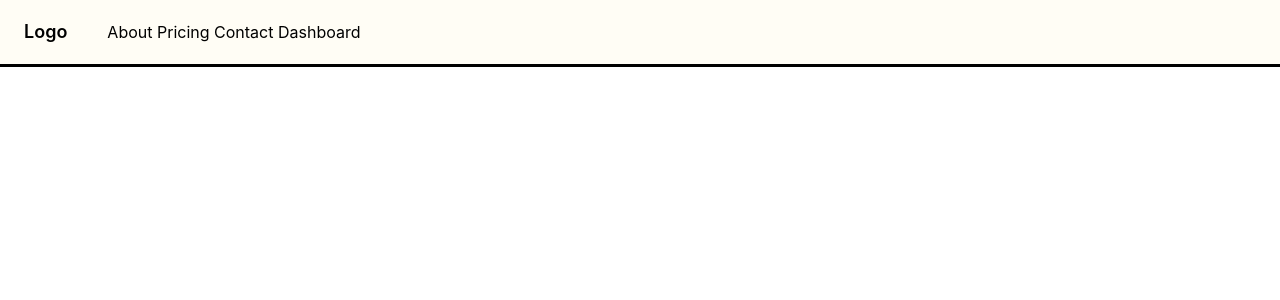
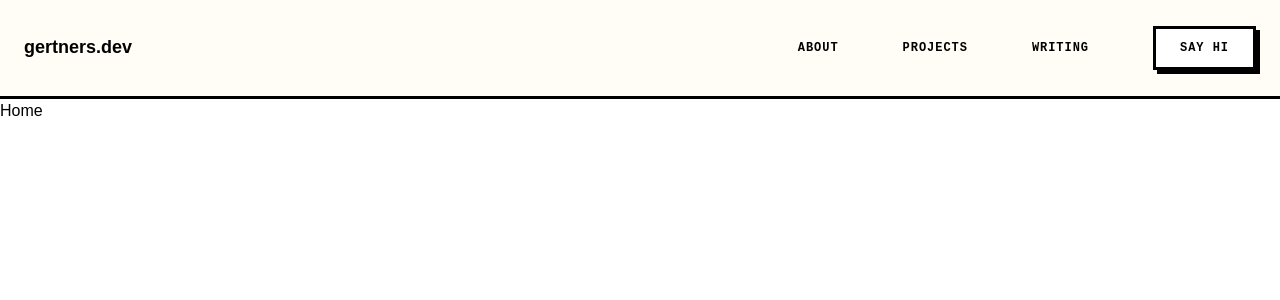
Before and after one commit to ArvidsGertners/gertners.dev, a React (Vite) app: page / in a window 1280 px wide. Shown: the top 300 px of the page. Built offline with nearby package versions, Linux system fonts and the light colour scheme.

Commit message:
add buttons to navbar, update navbar

```diff
--- a/package.json
+++ b/package.json
@@ -10,7 +10,11 @@
     "preview": "vite preview"
   },
   "dependencies": {
+    "@fontsource-variable/inter": "^5.3.0",
+    "@fontsource-variable/jetbrains-mono": "^5.3.0",
+    "@fontsource-variable/space-grotesk": "^5.3.0",
     "@tailwindcss/vite": "^4.3.3",
+    "prettier-plugin-tailwindcss": "^0.8.1",
     "react": "^19.2.8",
     "react-dom": "^19.2.8",
     "react-router-dom": "^7.18.4",
@@ -28,6 +32,7 @@
     "eslint-plugin-react-hooks": "^7.1.1",
     "eslint-plugin-react-refresh": "^0.5.6",
     "globals": "^17.12.0",
+    "prettier": "^3.9.9",
     "vite": "^8.3.0"
   }
 }
--- a/src/App.css
+++ /dev/null
@@ -1,40 +0,0 @@
-@import "tailwindcss";
-
-@theme {
-  --color-*: initial;   /* only your colors exist */
-  --shadow-*: initial;  /* only your shadows exist */
-
-  /* Colors → bg-ink, text-paper, border-accent... */
-  --color-ink: #000000;
-  --color-paper: #fffdf5;
-  --color-accent: #ff6b35;
-  --color-highlight: #ffd23f;
-
-  /* Fonts → font-display, font-body */
-  --font-display: "Space Grotesk", sans-serif;
-  --font-body: "Inter", sans-serif;
-
-  /* Type scale → text-sm, text-h1... (size + line-height pair) */
-  --text-sm: 0.875rem;
-  --text-sm--line-height: 1.4;
-  --text-body: 1rem;
-  --text-h2: 2rem;
-  --text-h1: 3.5rem;
-  --text-h1--line-height: 1.05;
-
-  /* Spacing base: p-1 = 4px, p-4 = 16px... match your Figma grid */
-  --spacing: 4px;
-
-  /* Radius, including sharp corners if your design uses them */
-  --radius-none: 0;
-  --radius-sm: 4px;
-
-  /* Neubrutalist hard shadows → shadow-brutal */
-  --shadow-brutal: 4px 4px 0 0 var(--color-ink);
-  --shadow-brutal-lg: 8px 8px 0 0 var(--color-ink);
-
-  /* Breakpoints → sm:, md:, lg: */
-  --breakpoint-sm: 40rem;
-  --breakpoint-md: 48rem;
-  --breakpoint-lg: 64rem;
-}
--- a/src/App.jsx
+++ b/src/App.jsx
@@ -1,22 +1,20 @@
 import { NavBar } from "./components/NavBar.jsx";
-import "./App.css"
 
 import { BrowserRouter as Router, Routes, Route } from "react-router-dom";
 
 export const App = () => {
-
   return (
     <Router>
       <div>
         <NavBar />
-          <Routes>
-            <Route path="/" />
-            <Route path="/about" />
-            <Route path="/projects" />
-            <Route path="/writing" />
-            <Route path="/contact" />
-          </Routes>
+        <Routes>
+          <Route path="/" element={<h1>Home</h1>} />
+          <Route path="/about" element={<h1>About</h1>} />
+          <Route path="/projects" element={<h1>Projects</h1>} />
+          <Route path="/writing" element={<h1>Writing</h1>} />
+          <Route path="/contact" element={<h1>Contact</h1>} />
+        </Routes>
       </div>
     </Router>
-  )
+  );
 };
--- /dev/null
+++ b/src/components/ButtonNav.jsx
@@ -0,0 +1,28 @@
+import { NavLink } from "react-router-dom";
+
+export const ButtonNav = ({ to, children, ...props }) => {
+  // Box is always there (transparent) so hover never changes the layout.
+  // -mx cancels px-6 + border-3 so the text lines up like a plain link.
+  const base =
+    "inline-block font-mono text-label uppercase text-ink border-3 px-6 py-3 -mx-[27px]";
+
+  const interactive =
+    "border-transparent hover:border-ink hover:bg-accent hover:-translate-0.5 hover:shadow-brutal-lg";
+
+  const motion =
+    "transition-[translate,box-shadow,background-color] duration-75 ease-in-out motion-reduce:transition-none";
+
+  return (
+    <NavLink
+      to={to}
+      className={({ isActive }) =>
+        isActive
+          ? `${base} ${motion} border-ink bg-accent shadow-brutal`
+          : `${base} ${motion} ${interactive}`
+      }
+      {...props}
+    >
+      {children}
+    </NavLink>
+  );
+};
--- /dev/null
+++ b/src/components/ButtonSecondary.jsx
@@ -0,0 +1,44 @@
+import { NavLink } from "react-router-dom";
+
+export const ButtonSecondary = ({
+  to,
+  type = "button",
+  children,
+  ...props
+}) => {
+  const base =
+    "inline-block font-mono text-label uppercase text-ink border-3 border-ink px-6 py-3 shadow-brutal";
+
+  const interactive =
+    "hover:-translate-0.5 hover:shadow-brutal-lg hover:bg-accent";
+
+  const motion =
+    "transition-[translate,box-shadow,background-color] duration-75 ease-in-out motion-reduce:transition-none";
+
+  if (to) {
+    return (
+      <NavLink
+        to={to}
+        className={({ isActive }) =>
+          isActive
+            ? `${base} ${motion} bg-accent`
+            : `${base} ${motion} ${interactive} bg-white`
+        }
+        {...props}
+      >
+        {children}
+      </NavLink>
+    );
+  }
+  return (
+    <>
+      <button
+        type={type}
+        className={`${base} ${interactive} bg-paper`}
+        {...props}
+      >
+        {children}
+      </button>
+    </>
+  );
+};
--- a/src/components/NavBar.jsx
+++ b/src/components/NavBar.jsx
@@ -1,25 +1,31 @@
-import '../App.css'
+import { Link, NavLink } from "react-router-dom";
+import React, { useState } from "react";
+import { ButtonSecondary } from "./ButtonSecondary";
+import { ButtonNav } from "./ButtonNav";
 
 export const NavBar = () => {
+  const [isOpen, setIsOpen] = useState(false);
+
   return (
     <nav className="bg-paper border-b-3 border-ink">
       <div className="max-w-7xl mx-auto px-4 sm:px-6">
-                <div className="flex items-center justify-between h-16">
-                    <div className="flex items-center">
+        <div className="flex items-center justify-between h-24">
           <div className="shrink-0">
-                            <a className="text-ink text-lg font-semibold">Logo</a>
+            <Link
+              to="/"
+              className="text-ink text-heading-m font-display font-semibold"
+            >
+              gertners.dev
+            </Link>
           </div>
-                            <div className="hidden md:block">
-                                <div className="ml-10 flex items-baseline space-x-4">
-                                    About
-                                    Pricing
-                                    Contact
-                                    Dashboard
-                            </div>
-                        </div>
+          <div className="hidden md:flex ml-10 items-baseline gap-16 uppercase text-label font-mono">
+            <ButtonNav to="/about">about</ButtonNav>
+            <ButtonNav to="/projects">projects</ButtonNav>
+            <ButtonNav to="/writing">writing</ButtonNav>
+            <ButtonSecondary to="/contact">Say Hi</ButtonSecondary>
           </div>
         </div>
       </div>
     </nav>
-    )
-}
+  );
+};
--- /dev/null
+++ b/src/index.css
@@ -0,0 +1,101 @@
+@import "tailwindcss";
+
+@theme {
+  --color-*: initial; /* only your colors exist */
+  --shadow-*: initial; /* only your shadows exist */
+
+  /* Colors → bg-ink, text-paper, border-accent... */
+  --color-ink: #000000;
+  --color-paper: #fffdf5;
+  --color-white: #ffffff;
+  --color-accent: #ff6b35;
+  --color-highlight: #ffd23f;
+
+  /* Spacing base: p-1 = 4px, p-4 = 16px... match your Figma grid */
+  --spacing: 4px;
+
+  /* Radius, including sharp corners if your design uses them */
+  --radius-none: 0;
+  --radius-sm: 4px;
+
+  /* Neubrutalist hard shadows → shadow-brutal */
+  --shadow-brutal: 4px 4px 0 0 var(--color-ink);
+  --shadow-brutal-lg: 8px 8px 0 0 var(--color-ink);
+
+  /* Breakpoints → sm:, md:, lg: */
+  --breakpoint-sm: 40rem;
+  --breakpoint-md: 48rem;
+  --breakpoint-lg: 64rem;
+
+  --font-display: "Space Grotesk Variable", sans-serif;
+  --font-body: "Inter Variable", sans-serif;
+  --font-mono: "JetBrains Mono Variable", monospace;
+
+  /* Display: Space Grotesk */
+  --text-display-xl: 4rem; /* 64px */
+  --text-display-xl--line-height: 1;
+  --text-display-xl--letter-spacing: -0.02em;
+  --text-display-xl--font-weight: 700;
+
+  --text-display-l: 2.75rem; /* 44px */
+  --text-display-l--line-height: 1.05;
+  --text-display-l--letter-spacing: -0.02em;
+  --text-display-l--font-weight: 700;
+
+  /* Headings: Space Grotesk */
+  --text-heading-xl: 2rem; /* 32px */
+  --text-heading-xl--line-height: 1.15;
+  --text-heading-xl--letter-spacing: -0.01em;
+  --text-heading-xl--font-weight: 700;
+
+  --text-heading-l: 1.5rem; /* 24px */
+  --text-heading-l--line-height: 1.2;
+  --text-heading-l--letter-spacing: -0.01em;
+  --text-heading-l--font-weight: 700;
+
+  --text-heading-m: 1.125rem; /* 18px */
+  --text-heading-m--line-height: 1.3;
+  --text-heading-m--font-weight: 500;
+
+  /* Body: Inter */
+  --text-body-l: 1.125rem; /* 18px */
+  --text-body-l--line-height: 1.65;
+  --text-body-l--font-weight: 400;
+
+  --text-body-m: 1rem; /* 16px */
+  --text-body-m--line-height: 1.6;
+  --text-body-m--font-weight: 400;
+
+  --text-body-s: 0.875rem; /* 14px */
+  --text-body-s--line-height: 1.5;
+  --text-body-s--font-weight: 400;
+
+  /* Mono: JetBrains Mono */
+  --text-meta: 0.8125rem; /* 13px */
+  --text-meta--line-height: 1.4;
+  --text-meta--font-weight: 400;
+
+  --text-code: 0.875rem; /* 14px */
+  --text-code--line-height: 1.6;
+  --text-code--font-weight: 400;
+
+  --text-label: 0.75rem; /* 12px */
+  --text-label--line-height: 1.2;
+  --text-label--letter-spacing: 0.08em;
+  --text-label--font-weight: 700;
+}
+
+@layer base {
+  body {
+    font-family: var(--font-body);
+  }
+
+  h1,
+  h2,
+  h3,
+  h4,
+  h5,
+  h6 {
+    font-family: var(--font-display);
+  }
+}
--- a/src/main.jsx
+++ b/src/main.jsx
@@ -1,6 +1,10 @@
 import { StrictMode } from 'react'
 import { createRoot } from 'react-dom/client'
 import { App } from './App.jsx'
+import '@fontsource-variable/space-grotesk'
+import '@fontsource-variable/inter'
+import '@fontsource-variable/jetbrains-mono'
+import './index.css'
 
 createRoot(document.getElementById('root')).render(
   <StrictMode>
```
Also changed, not shown: 2 other files (tests, documents, lock files or other folders). Lines whose indentation alone changed are shown as unchanged.
